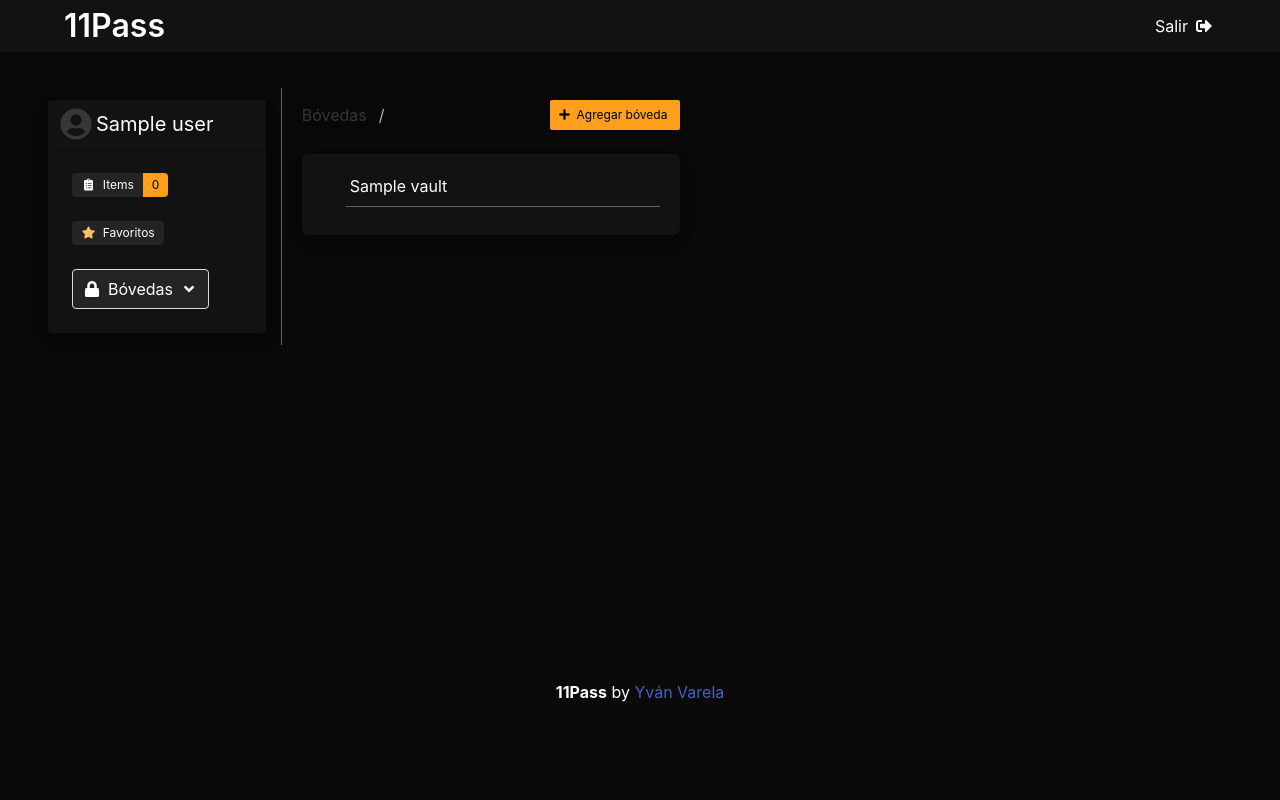
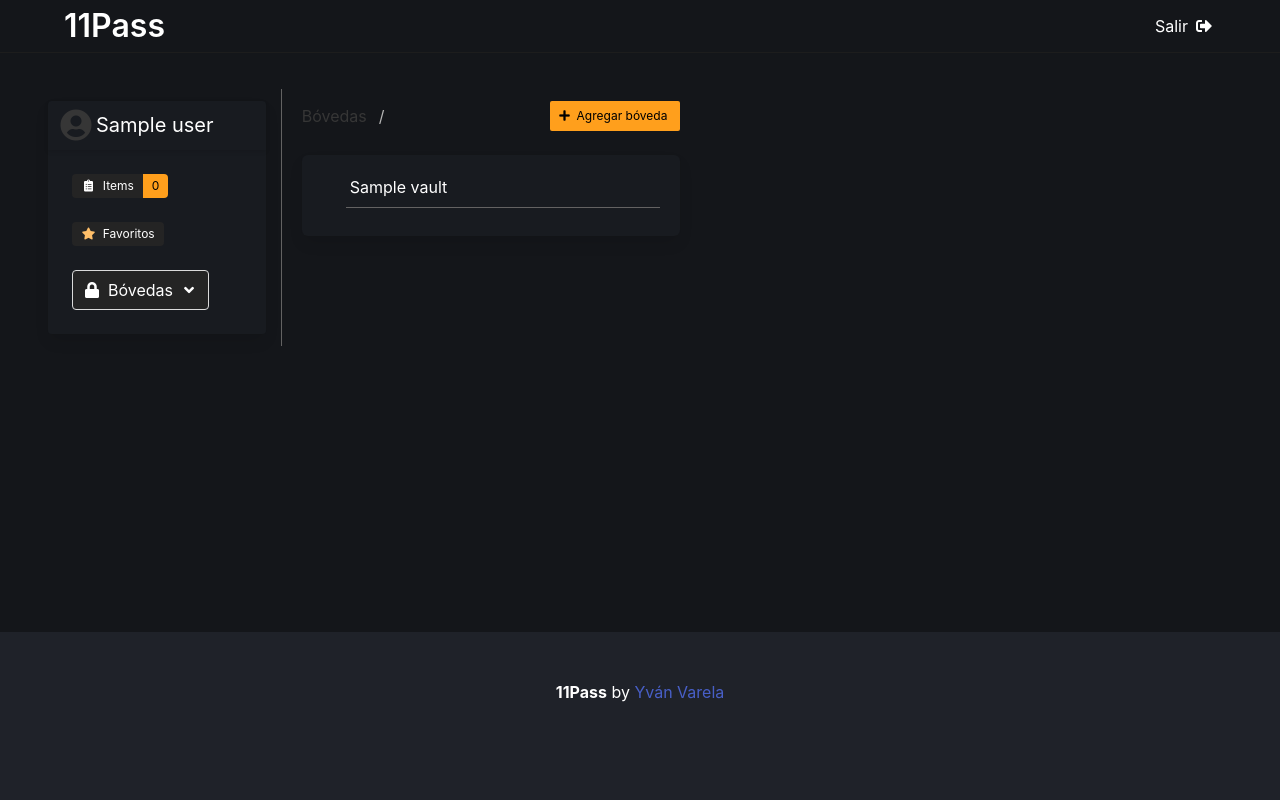
Before and after one commit to yvanvrela/11Pass, a Flask app: page /vaults in a window 1280 px wide. Run offline with Flask 2, Linux system fonts and the light colour scheme; a user stored in the database is signed in; a database or web service that is not in the repository returns one stand-in record (values such as "Sample title"); data that the repository does not hold is empty; some libraries are stand-ins or nearby versions.

Commit message:
Update black mode

```diff
--- a/app/static/css/main.css
+++ b/app/static/css/main.css
@@ -19,8 +19,24 @@ body {
 }
 
 .is-dark-mode {
-    background-color: #080808 !important;
+    background-color:hsl( 221 , 14% , 9% ) !important;
     color: #fff !important;
+}
+
+.is-dark-mode-secondary {
+    background-color:hsl( 221 , 14% , 11% ) !important;
+    color: #fff !important;
+}
+
+.is-dark-mode-tertiary {
+    background-color:hsl( 221 , 14% , 14% ) !important;
+    color: #fff !important;
+}
+
+.border-bottom-black-mode {
+    margin-bottom: 0rem;
+    border-bottom: thick solid #1d1d1d;
+    border-width: 1px;
 }
 
 .line-black-mode {
--- a/app/templates/account.html
+++ b/app/templates/account.html
@@ -187,7 +187,7 @@ Cuentas
     </div>
 </div>
 
-<section class="box has-background-black-bis">
+<section class="box is-dark-mode-secondary">
     {% if accounts %}
     {% for account in accounts %}
 
--- a/app/templates/account_detail.html
+++ b/app/templates/account_detail.html
@@ -178,7 +178,7 @@ Detalles
     </div>
 </div>
 
-<section class="box is-hidden-mobile has-background-black-bis">
+<section class="box is-hidden-mobile is-dark-mode-secondary">
     {% if accounts %}
     {% for account in accounts %}
 
@@ -329,7 +329,7 @@ Detalles
 </div>
 
 
-<section class="box has-background-black-bis">
+<section class="box is-dark-mode-secondary">
 
     <label class="label subtitle has-text-white">Username o email</label>
     <div class="field is-grouped">
--- a/app/templates/home.html
+++ b/app/templates/home.html
@@ -104,7 +104,7 @@ Bienvenido
     </div>
 </div>
 
-<section class="box has-background-black-bis">
+<section class="box is-dark-mode-secondary">
     {% if vaults %}
 
     {% for vault in vaults %}
--- a/app/templates/layout.html
+++ b/app/templates/layout.html
@@ -28,7 +28,7 @@
 
 <body class="is-dark-mode">
 
-    <nav class="navbar has-background-black-bis">
+    <nav class="navbar is-dark-mode border-bottom-black-mode">
         {% include 'navbar.html'  %}
     </nav>
 
@@ -57,7 +57,7 @@
         </div>
     </nav>
 
-    <div class="section is-dark-mode">
+    <div class="section">
 
         {% include 'message.html' %}
 
@@ -96,7 +96,7 @@
 
     </div>
 
-    <footer class="footer is-hidden-mobile has-background-black">
+    <footer class="footer is-hidden-mobile is-dark-mode-tertiary">
         <div class="content has-text-centered">
             <p>
                 <strong class="has-text-white">11Pass</strong> by <a href="https://github.com/yvanvrela" target="_blank">Yván Varela</a>
--- a/app/templates/menu.html
+++ b/app/templates/menu.html
@@ -1,4 +1,4 @@
-<aside class="menu card has-background-black-bis">
+<aside class="menu card is-dark-mode-secondary">
     <div class="card-header">
 
         <p class="js-modal-trigger card-header-title is-clickable" data-target="user-modal">
--- a/app/templates/navbar.html
+++ b/app/templates/navbar.html
@@ -12,7 +12,7 @@
             <span aria-hidden="true"></span>
         </a>
     </div>
-    <div id="navMenu" class="navbar-menu has-text-white has-background-black-bis has-text-right">
+    <div id="navMenu" class="navbar-menu has-text-white has-text-right">
         <div class="navbar-end">
             <span class="navbar-item">
                 <a href="{{ url_for('auth.logout') }}">
```
